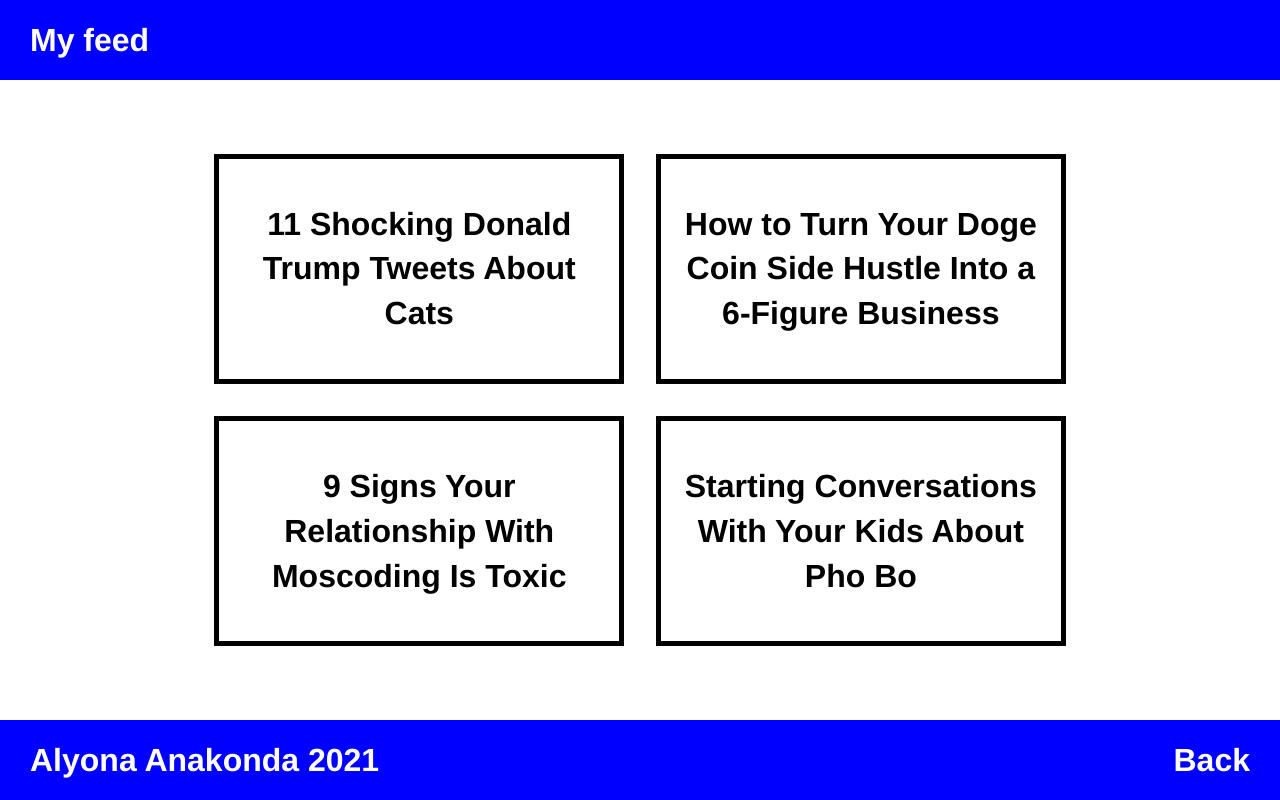
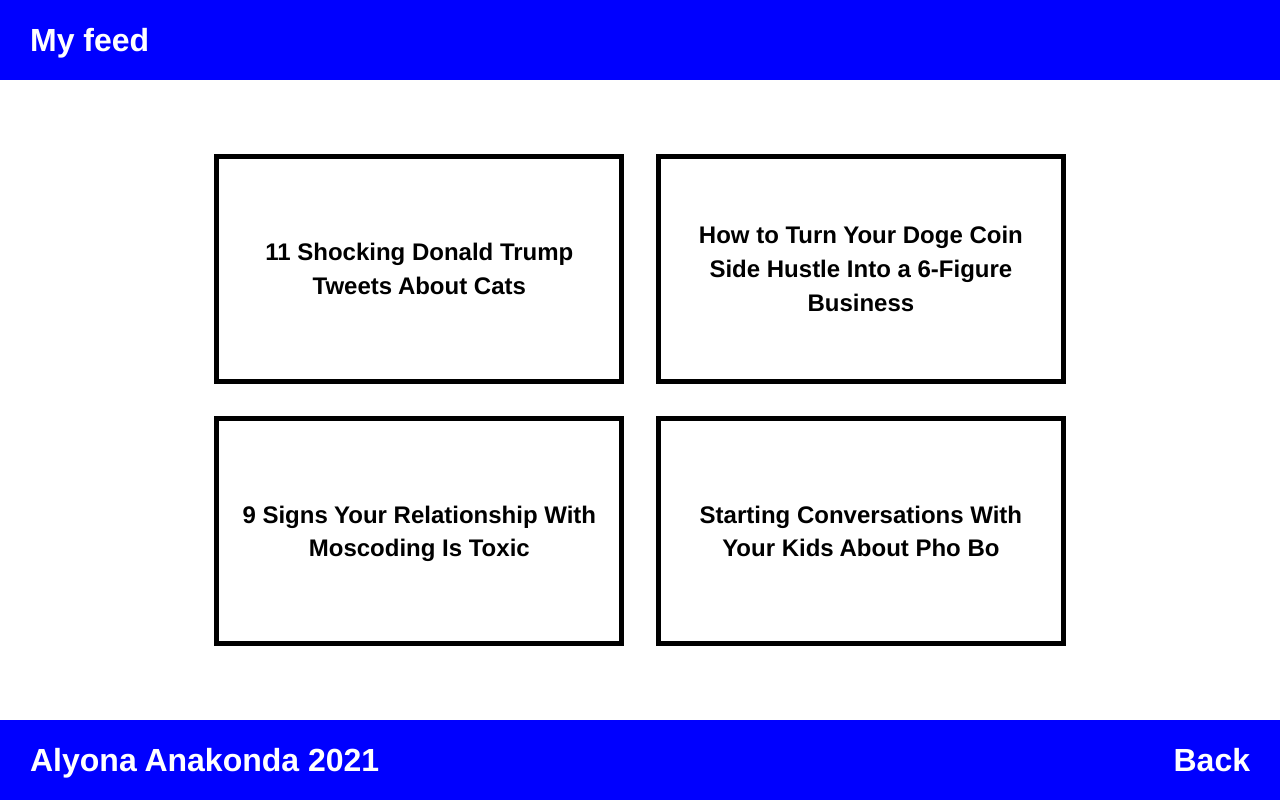
Before and after one commit to alyonafuria/WebDev, a plain HTML site: page 09_Clickbait/index.html in a window 1280 px wide. Drawn offline with Linux system fonts and the light colour scheme.

Commit message:
fixed proportions

```diff
--- a/09_Clickbait/css/style.css
+++ b/09_Clickbait/css/style.css
@@ -10,7 +10,7 @@
 }
 
 .header {
-	position: fixed;
+	position: relative;
 	top: 0;
 	width: 100%;
 }
@@ -29,8 +29,7 @@
 	display: flex;
 	flex-direction: column;
 	align-content: center;
-	position: absolute;
-	top: 10vh;
+	position: relative;
 	overflow-y: auto;
 }
 
@@ -39,19 +38,21 @@
 }
 
 .news {
-	min-height: 20vh;
+	width: 80vw;
+	height: 40vw;
 	border: 5px solid black;
 	box-sizing: border-box;
-	margin: 1em;
+	margin: 1rem auto;
 	padding: 1em;
 	display: flex;
-	align-items: center;
+	flex-direction: column;
+	justify-content: center;
 }
 
 .news-title {
 	font-family: Helvetica, sans-serif;
 	font-weight: bold;
-	font-size: 1.2em;
+	font-size: calc(1rem + 1vw);
 	line-height: 1.4em;
 	margin: auto;
 	text-align: center;
@@ -83,12 +84,12 @@
 }
 
 .news {
+	margin: 1rem;
 	width: 32vw;
 	height: 18vw;
 }
 
 .news-title {
-	font-size: 2em;
-}
+	font-size: calc(.7rem + 1vw);
 
 }
--- /dev/null
+++ b/10_Forms/css/reset.css
@@ -0,0 +1,2 @@
+del, dfn, em, img, ins, kbd, q, s, samp,
+article, aside, canvas, details, embed,
```
